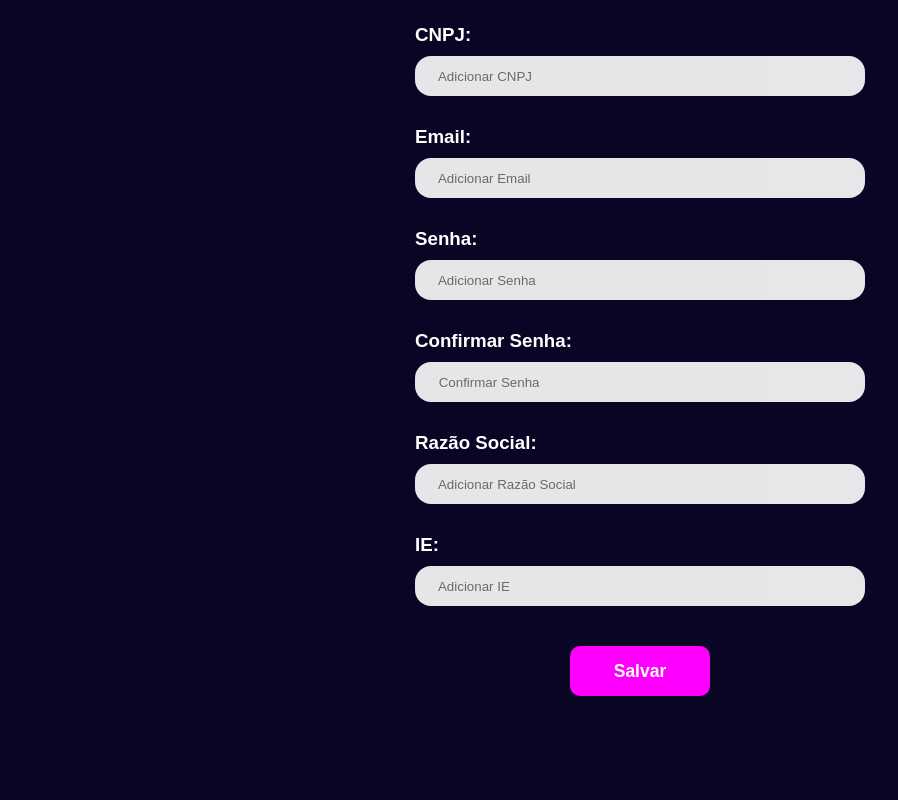
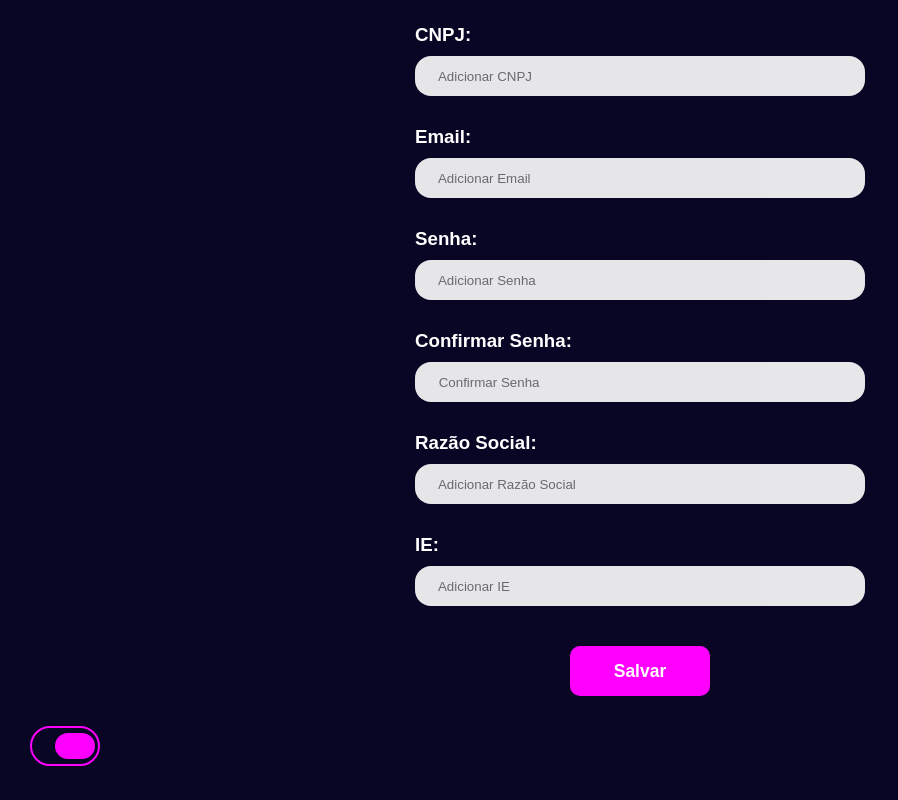
Before and after one commit to FelipeFernandes7/Compra-Compartilhada-TCC, a React (Create React App) app: page /register in a window 1280 px wide. Shown: the part 310-1110 px from the top of the page, without its empty margins (0-898 px from the left). Before the commit the page ends 1066 px from the top, so only its background shows below. Built offline with nearby package versions, Linux system fonts and the light colour scheme.

Commit message:
update register

```diff
--- a/package.json
+++ b/package.json
@@ -10,6 +10,7 @@
     "auth": "^0.0.9",
     "axios": "^0.27.2",
     "browser-router": "^0.2.0",
+    "prop-types": "^15.8.1",
     "react": "^18.1.0",
     "react-dom": "^18.1.0",
     "react-router": "^6.3.0",
--- /dev/null
+++ b/src/components/Toggle.jsx
@@ -0,0 +1,40 @@
+import React, { useRef } from 'react';
+import PropTypes from 'prop-types';
+
+import '../styles/toggle.css';
+
+export default function Toggle(props) {
+    Toggle.propTypes = {
+        onChange: PropTypes.func,
+        value: PropTypes.string,
+        name: PropTypes.string,
+        checked: PropTypes.bool,
+      }
+    const toggle = useRef();
+    const checkbox = useRef();
+
+    function handleToggle() {
+      if (props.onChange) props.onChange()
+      toggle.current.classList.toggle('toggled')
+      checkbox.current.checked = !checkbox.current.checked
+    }
+
+  return (
+    <>
+      <input
+        ref={checkbox}
+        name={props.name}
+        className='toggle-checkbox'
+        type='checkbox'
+        defaultChecked={props.value}
+        value={props.value ||false}
+      />
+      <span
+        ref={toggle}
+        onClick={handleToggle}
+        className={props.checked ? 'toggled toggle-switch' : 'toggle-switch'}>
+        <span className='toggle'></span>
+      </span>
+     </>
+  )
+}
--- a/src/pages/Register.jsx
+++ b/src/pages/Register.jsx
@@ -3,8 +3,10 @@ import styles from "../styles/register.module.css";
 import seta from "../assets/arrow.png";
 
 import { Link } from "react-router-dom";
+import Toggle from "../components/Toggle";
 
 export function Register() {
+
   return (
     <div className={styles.container}>
       <div className={styles.setaChange}>
@@ -60,11 +62,16 @@ export function Register() {
             </div>
           </div>
         </div>
+        <div className="fornComp">
+
+        </div>
         <div className={styles.btnEntrar}>
           <button id="btnEntrar">Salvar</button>
         </div>
       </div>
+      <Toggle/>
     </div>
+
   );
 }
 export default Register;
--- /dev/null
+++ b/src/styles/toggle.css
@@ -0,0 +1,32 @@
+
+  .toggle-checkbox{
+  height: 0px;
+  width: 0px;
+  opacity: 0;
+}
+.toggle{
+
+  height: 26px;
+  width: 40px;
+  position: absolute;
+  border-radius: 15px;
+  background-color:#ff00ff;
+  right: 50%;
+  transition: all .3s;
+}
+.toggle-switch{
+  border: solid 2px #ff00ff;
+  position: relative;
+  display: inline-block;
+  border-radius: 30px;
+  padding: 5px;
+  width: 70px;
+  height: 40px;
+}
+.toggled{
+  right: 3px;
+}
+
+.toggle{
+    right: 3px;
+  }
```
Also changed, not shown: src/styles/register.module.css (line endings or trailing spaces).
